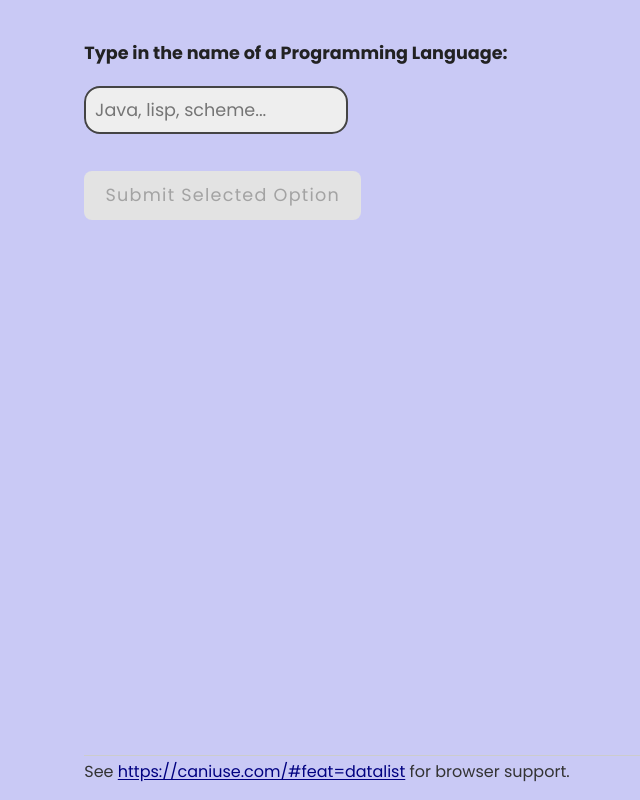
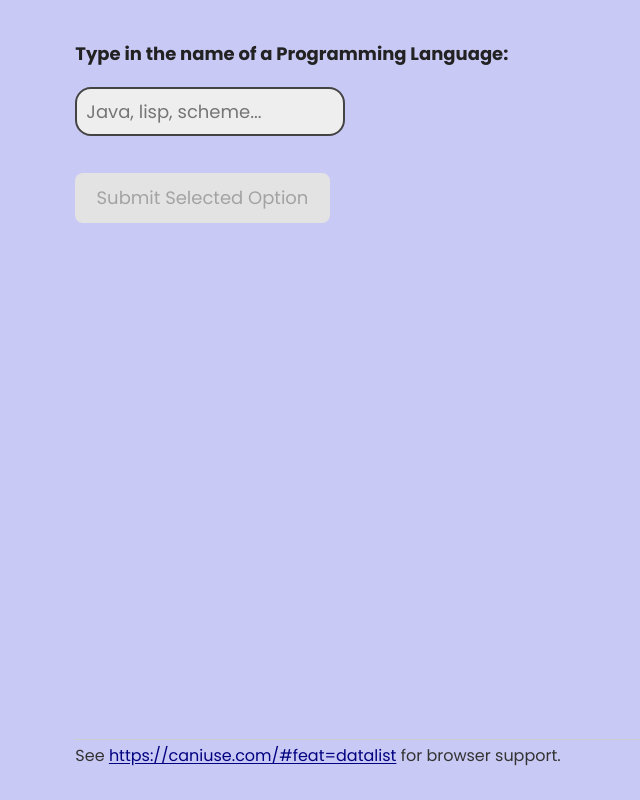
Before and after one commit to jrrio/datalist-autocomplete-ajax, a plain HTML site: page index.html in a window 1280 px wide. Shown: the whole page, without its empty margins (169-809 px from the left). Drawn offline with Linux system fonts and the light colour scheme.

Commit message:
Update style.css

```diff
--- a/style.css
+++ b/style.css
@@ -6,21 +6,19 @@
 }
 body {
   background: #c9c9f5;
-  font: 1.1rem "Poppins", sans-serif;
-  line-height: 1.5;
+  font: 1.125rem / 1.5 "Poppins", sans-serif;
   color: #222;
   display: flex;
   flex-direction: column;
   align-items: center;
   min-height: 100vh;
-  padding: 5vh clamp(1rem, 5vw, 3rem) 1rem;
+  padding: 5vh clamp(1rem, 5vw, 3rem) 2rem;
 }
 body > * {
   --layout-spacing: max(8vh, 3rem);
   --max-width: 70ch;
-  width: min(100%, var(--max-width));
-  margin-left: auto;
-  margin-right: auto;
+  width: min(100% - 2rem, var(--max-width));
+/*   inline-margin: auto; */
 }
 form {
   display: flex;
@@ -90,7 +88,6 @@ select[name="lang_sel"] {
   background-color: #e3e3e3;
   border-radius: 0.5rem;
   border-color: transparent;
-  letter-spacing: 0.071em;
   margin-top: 1.6em;
   outline: none;
   padding: 0.6rem 1.2rem;
```
